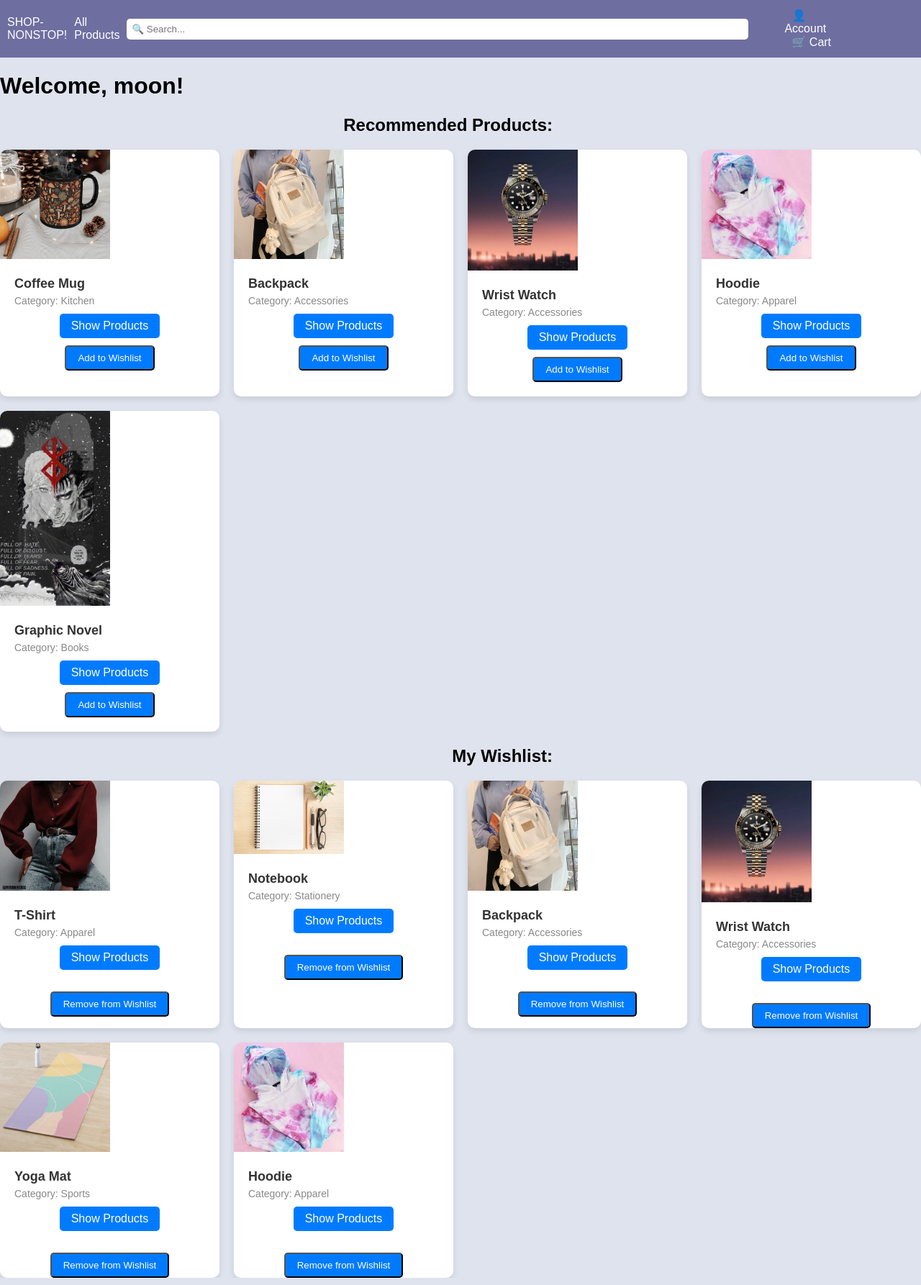
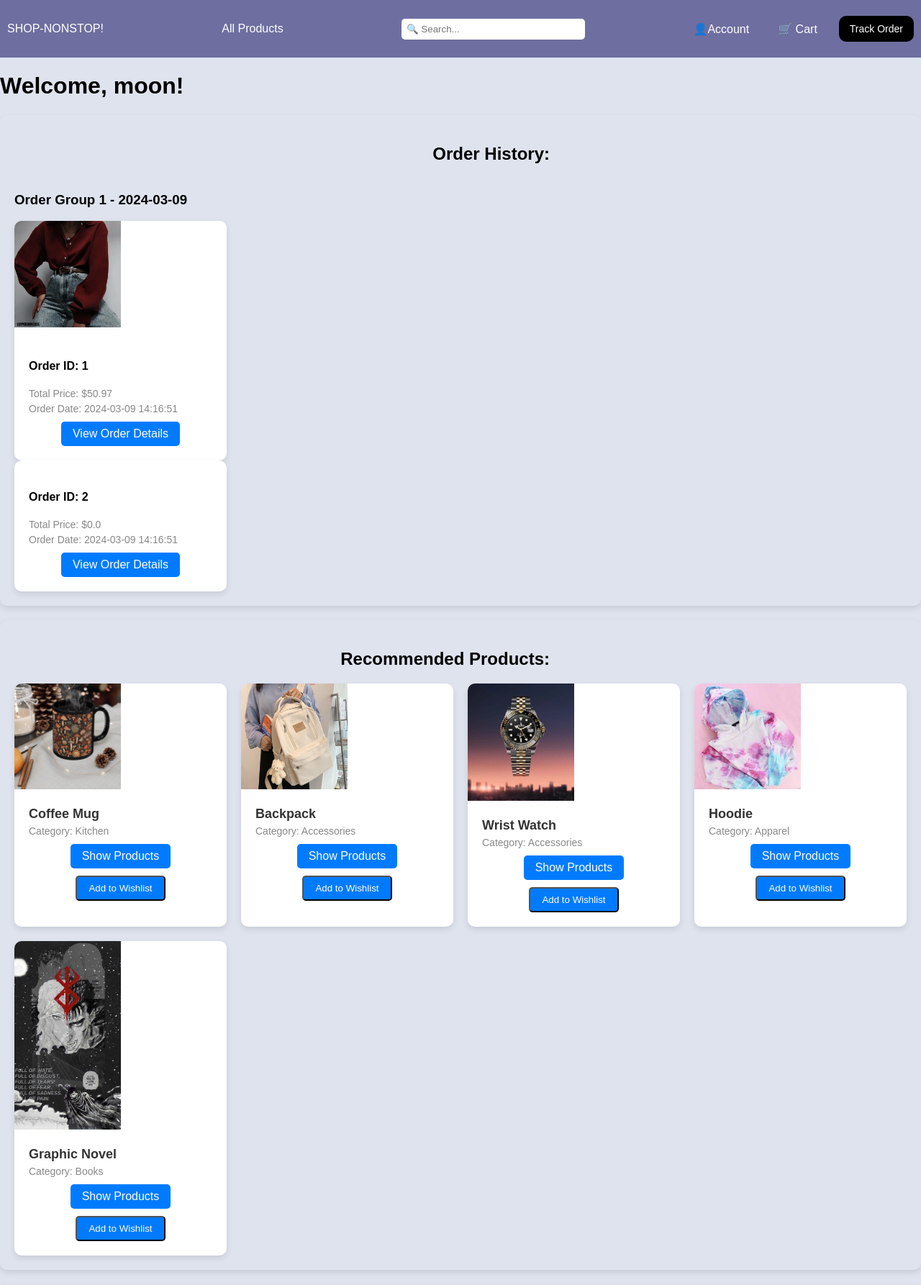
Before and after one commit to 0ofpro/E-commerce-Website, a Flask app: page /dashboard in a window 1280 px wide. Shown: the top 1786 px of the page at 72% size. Run offline with Flask 3, Linux system fonts and the light colour scheme; a user stored in the database is signed in.

Commit message:
Implementing Order Tracking , Order History with Backend and frontend.

```diff
--- a/app/models.py
+++ b/app/models.py
@@ -1,4 +1,5 @@
 from app import db
+from datetime import datetime
 
 class Items(db.Model):
     __tablename__ = 'item'
@@ -76,6 +77,8 @@ class Order(db.Model):
     phone = db.Column(db.String(20), nullable=False)
     address = db.Column(db.String(100), nullable=False)
     total_price = db.Column(db.Float, nullable=False)
+    date_created = db.Column(db.DateTime, default=datetime.utcnow())
+    tracking_level = db.Column(db.String(50), nullable=True)
     items = db.relationship('Items', secondary=order_items,
                             backref=db.backref('orders', lazy='dynamic'))
 
--- a/app/routes.py
+++ b/app/routes.py
@@ -3,6 +3,8 @@ from flask import render_template, request, redirect, url_for,flash,session,send
 from app.models import Items, Order,User,UserPreference, RatingReview,Wishlist,Cart
 from sqlalchemy.sql import text,or_
 from math import ceil
+from datetime import datetime
+from itertools import groupby
 
 
 @app.route('/')
@@ -144,11 +146,50 @@ def login():
             flash('Invalid username or password', 'error')
     return render_template('login.html')
 
+
+
+
+# @app.route('/dashboard')
+# def dashboard():
+#     # Retrieve username from session
+#     username = session.get('username')
+#
+#     if username:
+#         # Fetch user preferences
+#         user = User.query.filter_by(username=username).first()
+#         preferences = UserPreference.query.filter_by(user_id=user.id).all()
+#
+#         # Extract categories from user preferences
+#         categories = [preference.category for preference in preferences]
+#
+#         # Fetch recommended products based on user preferences
+#         recommended_products = Items.query.filter(Items.category.in_(categories)).order_by(Items.item_star.desc()).limit(5).all()
+#
+#         #fetch user's wishlist items
+#         wishlist_items = Wishlist.query.filter_by(user_id=user.id).all()
+#
+#         # Extract item IDs from wishlist items
+#         item_ids = [item.item_id for item in wishlist_items]
+#
+#         # Fetch wishlist products based on item IDs
+#         wishlist_products = Items.query.filter(Items.Item_ID.in_(item_ids)).all()
+#
+#         grouped_order_history = group_orders_by_date(order_history)
+#
+#         return render_template('dashboard.html', username=username, grouped_order_history=grouped_order_history,
+#                                recommended_products=recommended_products, wishlist_products=wishlist_products,
+#                                order_history=order_history)
+#     else:
+#         return redirect(url_for('login'))
+
+
+
+
 @app.route('/dashboard')
 def dashboard():
     # Retrieve username from session
     username = session.get('username')
-    #user_id = session.get('user_id')
+
     if username:
         # Fetch user preferences
         user = User.query.filter_by(username=username).first()
@@ -160,7 +201,7 @@ def dashboard():
         # Fetch recommended products based on user preferences
         recommended_products = Items.query.filter(Items.category.in_(categories)).order_by(Items.item_star.desc()).limit(5).all()
 
-        #fetch user's wishlist items
+        # Fetch user's wishlist items
         wishlist_items = Wishlist.query.filter_by(user_id=user.id).all()
 
         # Extract item IDs from wishlist items
@@ -169,10 +210,28 @@ def dashboard():
         # Fetch wishlist products based on item IDs
         wishlist_products = Items.query.filter(Items.Item_ID.in_(item_ids)).all()
 
-        return render_template('dashboard.html', username=username, recommended_products=recommended_products,wishlist_products=wishlist_products)
+        # Fetch order history for the user
+        order_history = Order.query.filter_by(user_id=user.id).all()
+
+        # Group order history by date
+        grouped_order_history = group_orders_by_date(order_history)
+
+        return render_template('dashboard.html', username=username, grouped_order_history=grouped_order_history,
+                               recommended_products=recommended_products, wishlist_products=wishlist_products,
+                               order_history=order_history)
     else:
         return redirect(url_for('login'))
 
+
+
+def group_orders_by_date(order_history):
+    # Sort orders by date_created
+    sorted_orders = sorted(order_history, key=lambda x: x.date_created)
+
+    # Group orders by date_created
+    grouped_orders = {key: list(group) for key, group in groupby(sorted_orders, key=lambda x: x.date_created.date())}
+
+    return grouped_orders
 
 @app.route('/add_to_wishlist', methods=['POST'])
 def add_to_wishlist():
@@ -386,11 +445,38 @@ def place_order():
         # Remove the item from the cart
         db.session.delete(cart_item)
 
+    # Add the order to the Order table
+    db.session.add(order)
+
+    # Update the order date and time
+
+    order.date_created = datetime.now()
+
+    order.tracking_level = "Processing"
+
     db.session.commit()
 
     return redirect(url_for('order_confirmation', order_id=order.id))
+
 
 @app.route('/order_confirmation/<int:order_id>')
 def order_confirmation(order_id):
     order = Order.query.get_or_404(order_id)
     return render_template('order_confirmation.html', order=order)
+
+
+@app.route('/track_order')
+def track_order():
+    # Retrieve username from session
+    username = session.get('username')
+
+    if username:
+        # Fetch user information
+        user = User.query.filter_by(username=username).first()
+
+        # Fetch order history for the user
+        order_history = Order.query.filter_by(user_id=user.id).all()
+
+        return render_template('track_order.html', username=username, order_history=order_history)
+    else:
+        return redirect(url_for('login'))
--- a/app/templates/base.html
+++ b/app/templates/base.html
@@ -18,6 +18,7 @@
             color: white;
             padding: 10px;
             height: 60px;
+            position: relative;
         }
         .navbar a, .dropdown-content a {
             color: white;
@@ -47,13 +48,42 @@
             margin-right: 50px;
             border: none;
             border-radius: 5px;
-            width: 850px;
-
+            width: 100%;
         }
         .icons {
-            display: inline;
-            margin-right: 100px;
+            display: flex;
+            align-items: center;
         }
+        .icons a {
+            margin-right: 20px;
+            position: relative;
+        }
+        .order-tracker-button {
+            background-color: #000; /* Black color */
+            color: white;
+            border: none;
+            border-radius: 10px; /* Rounded corners */
+            padding: 10px 15px;
+            font-size: 14px;
+            cursor: pointer;
+            transition: background-color 0.3s ease;
+        }
+
+        .order-tracker-button:hover {
+            background-color: #222; /* Darker black color on hover */
+        }
+
+        @media screen and (max-width: 600px) {
+            .navbar {
+                flex-direction: column;
+                align-items: flex-start;
+                height: auto;
+            }
+            .icons {
+                margin-top: 10px;
+            }
+        }
+
         .page {
             background-color: white;
             width: 300mm;
@@ -127,26 +157,18 @@
         .signup-form input[type="submit"]:hover {
             background-color:  #9696b8; /* Original color */
         }
-
-
-
-
-
-
     </style>
 </head>
 <body>
     <div class="navbar">
         <div class="website-name">SHOP-NONSTOP!</div>
 
-            <a href="/show_products">All Products</a>
-
+        <a href="/show_products">All Products</a>
 
         <div class="search-bar">
             <input type="text" placeholder="🔍 Search...">
         </div>
         <div class="icons">
-
             <div class="dropdown">
                 <a href="#">👤Account</a>
                 <div class="dropdown-content">
@@ -156,6 +178,7 @@
                 </div>
             </div>
             <a href="/cart">🛒 Cart</a>
+            <button class="order-tracker-button" onclick="window.location.href='/track_order'">Track Order</button>
         </div>
     </div>
 
@@ -165,8 +188,7 @@
         <div class="page">
 
         </div>
-
-        {%endblock%}
+        {% endblock %}
     </div>
 </body>
 </html>
--- a/app/templates/dashboard.html
+++ b/app/templates/dashboard.html
@@ -4,6 +4,28 @@
 <title>Dashboard</title>
 <style>
     /* Additional styles for dashboard */
+    .container {
+        margin-top: 20px;
+        padding: 20px;
+        border-radius: 10px;
+        box-shadow: 0 4px 8px rgba(0, 0, 0, 0.1);
+    }
+
+    /* Order History Container */
+    .order-history-container {
+        background-color: #e6f7ff; /* Light Blue */
+    }
+
+    /* Recommended Products Container */
+    .recommended-products-container {
+        background-color: #f2e6ff; /* Light Purple */
+    }
+
+    /* Wishlist Container */
+    .wishlist-container {
+        background-color: #e6ffe6; /* Light Green */
+    }
+
     .products {
         display: grid;
         grid-template-columns: repeat(auto-fill, minmax(250px, 1fr));
@@ -76,6 +98,48 @@
 <div class="content">
     <div class="welcome-message">
         <h1>Welcome, {{ username }}!</h1>
+
+        <!-- Order History Container -->
+
+
+<div class="container">
+        <h2>Order History:</h2>
+        <div class="products">
+            {% if grouped_order_history %}
+                {% for order_date, orders in grouped_order_history.items() %}
+                    <div class="order-group">
+                        <h3>Order Group {{ loop.index }} - {{ order_date }}</h3>
+                        {% for order in orders %}
+                            <div class="product">
+                                {% if order.items %}
+                                    <img src="{{ order.items[0].pic }}" alt="Product Image" class="productimage">
+                                {% else %}
+                                    <!-- Handle case when order has no items -->
+                                {% endif %}
+                                <div class="product-details">
+                                    <h4>Order ID: {{ order.id }}</h4>
+                                    <p>Total Price: ${{ order.total_price }}</p>
+                                    {% if order.date_created %}
+                                        <p>Order Date: {{ order.date_created.strftime('%Y-%m-%d %H:%M:%S') }}</p>
+                                    {% else %}
+                                        <!-- Handle case when order.date_created is None -->
+                                    {% endif %}
+                                    <div class="product-button">
+                                        <a href="#">View Order Details</a>
+                                    </div>
+                                </div>
+                            </div>
+                        {% endfor %}
+                    </div>
+                {% endfor %}
+            {% else %}
+                <p>No order history available.</p>
+            {% endif %}
+        </div>
+    </div>
+
+        <!-- Recommended Products Container -->
+        <div class="container">
             <h2>Recommended Products:</h2>
             <div class="products">
                 {% for product in recommended_products %}
@@ -99,6 +163,9 @@
                 {% endfor %}
             </div>
         </div>
+
+        <!-- Wishlist Container -->
+        <div class="container">
             <h2>My Wishlist:</h2>
             <div class="products">
                 {% for item in wishlist_products %}
@@ -123,6 +190,6 @@
             </div>
         </div>
     </div>
-
+</div>
 
 {% endblock %}
```
Also changed, not shown: app/templates/track_order.html (added, +108 -0 lines), instance/ecommerce.db. Lines whose indentation alone changed are shown as unchanged.
